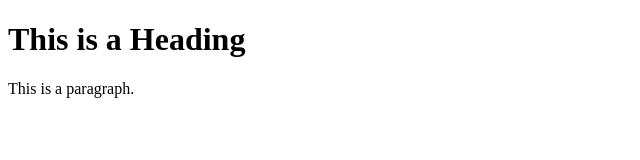
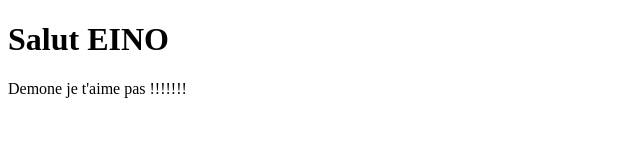
Before and after one commit to Saverio976/cc_canele_clicker, a plain HTML site: page index.html in a window 1280 px wide. Shown: the whole page, without its empty margins (0-640 px from the left). Drawn offline with Linux system fonts and the light colour scheme.

Commit message:
EINO !!!

```diff
--- a/index.html
+++ b/index.html
@@ -1,12 +1,12 @@
 <!DOCTYPE html>
 <html>
     <head>
-        <title>Page Title</title>
+        <title>Miajesté</title>
     </head>
     <body>
 
-        <h1>This is a Heading</h1>
-        <p>This is a paragraph.</p>
+        <h1>Salut EINO</h1>
+        <p>Demone je t'aime pas !!!!!!!</p>
 
     </body>
 </html>
```
